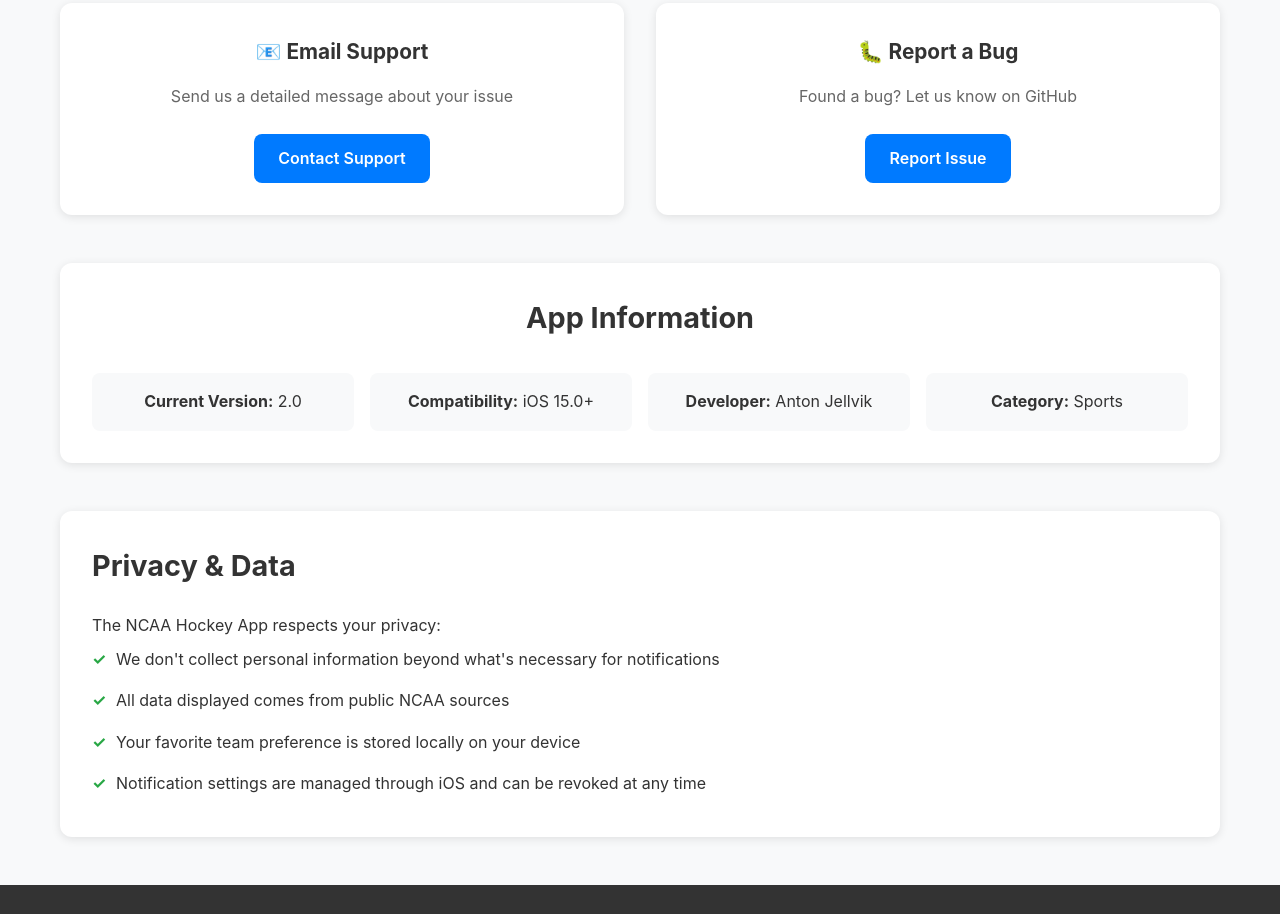
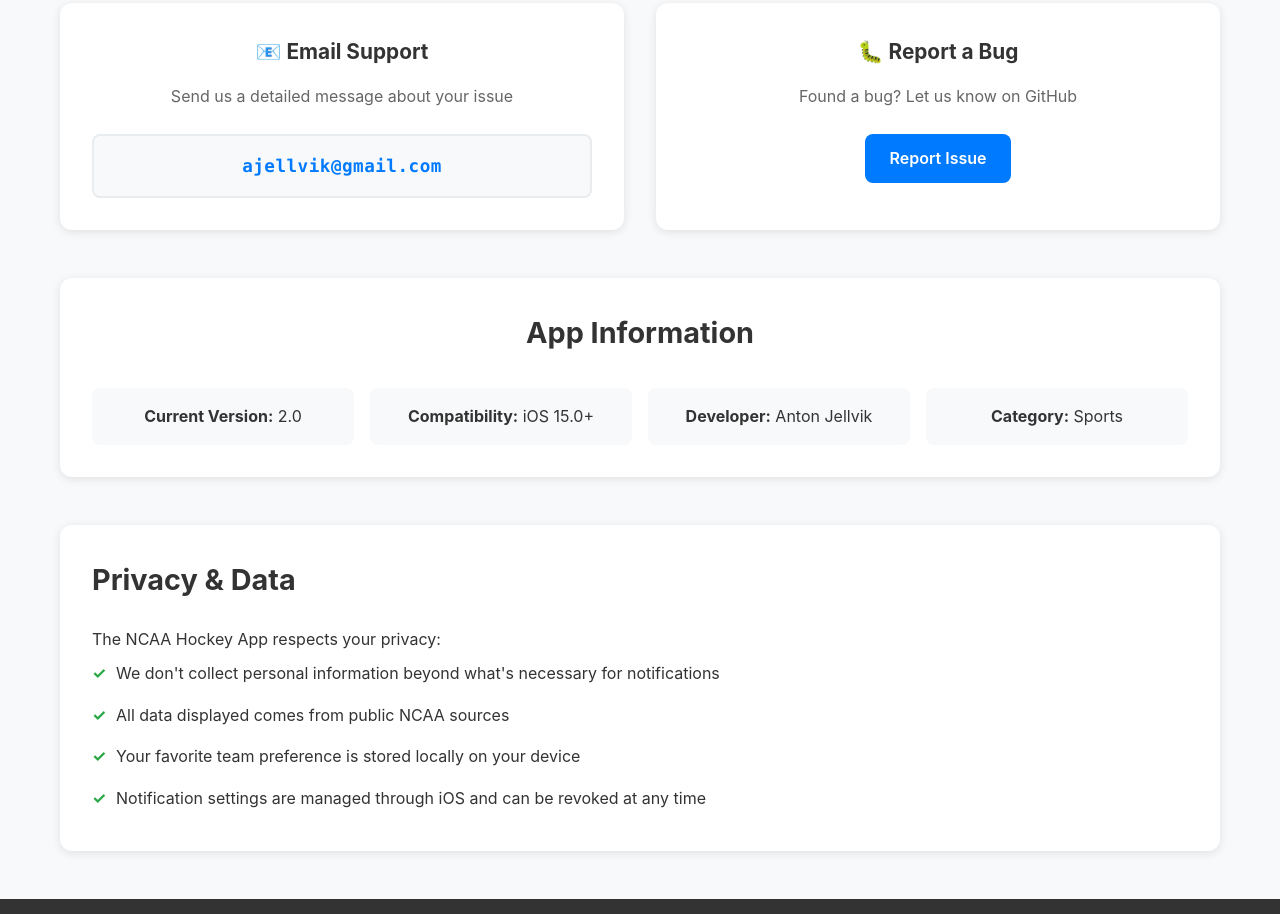
Before and after one commit to ajellvik/ncaa-hockey-app-support, a plain HTML site: page index.html in a window 1280 px wide. Shown: the part 1033-1947 px from the top of the page. Drawn offline with Linux system fonts and the light colour scheme.

Commit message:
Replace contact button with copyable email address

```diff
--- a/index.html
+++ b/index.html
@@ -80,7 +80,9 @@
                 <div class="contact-card">
                     <h4>📧 Email Support</h4>
                     <p>Send us a detailed message about your issue</p>
-                    <a href="mailto:ajellvik@gmail.com?subject=NCAA Hockey App Support&body=Hi,%0A%0AI need help with the NCAA Hockey App.%0A%0ADevice: %0AiOS Version: %0AApp Version: %0A%0ADescription of issue:%0A%0A%0ASteps I've already tried:%0A%0A%0AThank you!" class="btn">Contact Support</a>
+                    <div class="email-address">
+                        <strong>ajellvik@gmail.com</strong>
+                    </div>
                 </div>
 
                 <div class="contact-card">
--- a/styles.css
+++ b/styles.css
@@ -289,3 +289,28 @@
     outline: 2px solid #007AFF;
     outline-offset: 2px;
 }
+
+/* Email Address Styling */
+.email-address {
+    background: #f8f9fa;
+    border: 2px solid #e9ecef;
+    border-radius: 8px;
+    padding: 1rem;
+    text-align: center;
+    margin-top: 1rem;
+    font-family: 'Monaco', 'Menlo', 'Consolas', monospace;
+    transition: all 0.3s ease;
+    cursor: text;
+    user-select: all;
+}
+
+.email-address:hover {
+    background: #e9ecef;
+    border-color: #007AFF;
+}
+
+.email-address strong {
+    font-size: 1.1rem;
+    color: #007AFF;
+    letter-spacing: 0.5px;
+}
```
